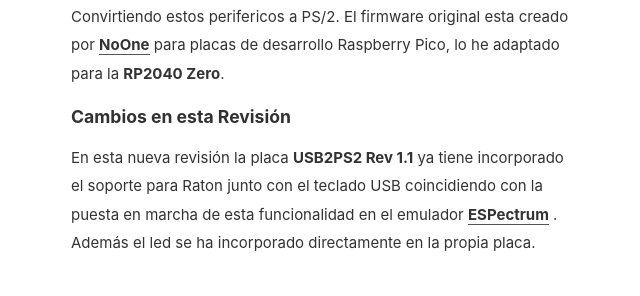
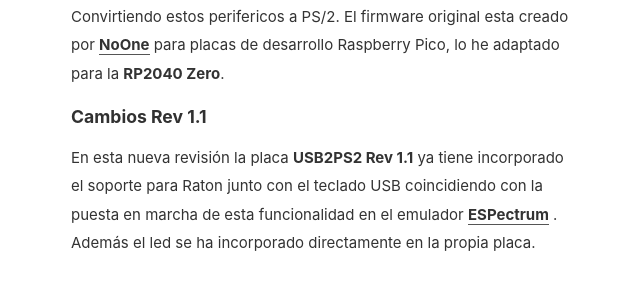
Before and after one commit to destroyer-dcf/destroyer-dcf.github.io, a Jekyll site: the page built from _posts/2024-11-30-usb2ps2-rev-1.1.md, in a window 1280 px wide and 900 px high. Shown: the part 372-668 px from the top of the window, without its empty margins (319-959 px from the left). Built offline with Jekyll 4.4.1, drawn with Linux system fonts in a browser that asks for light colours.

Commit message:
add Usb2Ps2 Rev 1.1

```diff
--- a/_posts/2024-11-30-usb2ps2-rev-1.1.md
+++ b/_posts/2024-11-30-usb2ps2-rev-1.1.md
@@ -5,7 +5,7 @@
 
 La placa **Usb2Ps2** esta diseñada para dar soporte a teclados y Ratones USB en el emulador **[ESPectrum](https://github.com/EremusOne/ESPectrum)** creado por **[Eremus](https://github.com/EremusOne)**. Convirtiendo estos perifericos a PS/2. El firmware original esta creado por **[NoOne](https://github.com/No0ne/ps2x2pico)** para placas de desarrollo Raspberry Pico, lo he adaptado para la **RP2040 Zero**.
 
-##### Cambios en esta Revisión
+##### Cambios Rev 1.1
 En esta nueva revisión la placa **USB2PS2 Rev 1.1** ya tiene incorporado el soporte para Raton  junto con el teclado USB coincidiendo con la puesta en marcha de esta funcionalidad en el emulador **[ESPectrum](https://github.com/EremusOne/ESPectrum)** . Además el led se ha incorporado directamente en la propia placa.
 
 > **Soporte para Teclado y Raton USB y PS/2**
```
